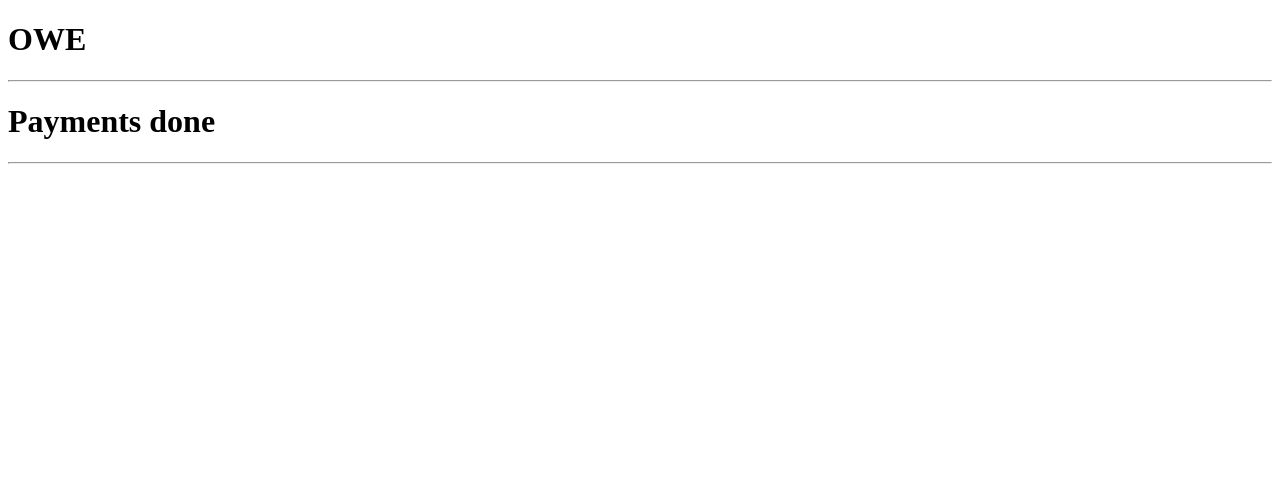
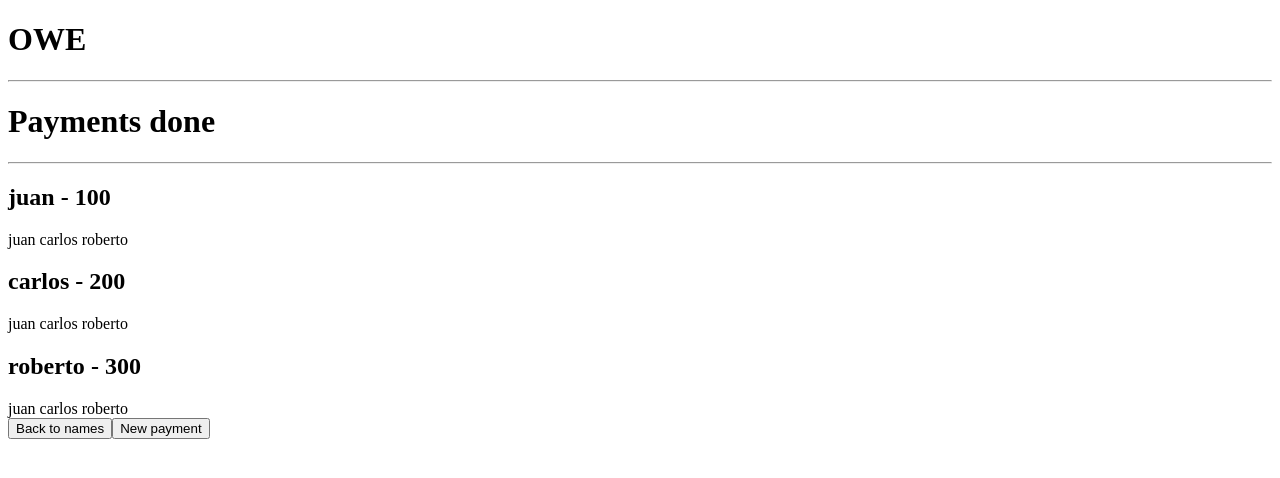
Before and after one commit to hernanfuria/owe-react-app, a React (Vite) app: page /paymentslist in a window 1280 px wide. Shown: the top 478 px of the page. Built offline with nearby package versions, Linux system fonts and the light colour scheme.

Commit message:
PaymentsList test
Test of PaymentsList showing a test list of payments.

Signed-off-by: hernanfuria <hernan.furiasse@hotmail.com>

```diff
--- /dev/null
+++ b/src/components/NewPaymentForm.jsx
@@ -0,0 +1,5 @@
+export const NewPaymentForm = () => {
+  return (
+    <div>NewPaymentForm</div>
+  )
+}
--- a/src/components/OweApp.jsx
+++ b/src/components/OweApp.jsx
@@ -2,6 +2,7 @@ import { Routes, Route, Navigate } from "react-router-dom"
 import { GlobalProvider } from "./context/GlobalProvider"
 import { NamesForm } from "./NamesForm"
 import { PaymentsList } from "./PaymentsList"
+import { NewPaymentForm } from "./NewPaymentForm"
 
 export const OweApp = () => {
     return (
@@ -13,8 +14,8 @@ export const OweApp = () => {
             <Routes>
                 <Route path="/" element={ <NamesForm /> } />
                 <Route path="/paymentslist" element={ <PaymentsList /> } />
+                <Route path="/newpayment" element={ <NewPaymentForm /> } />
                 {/*
-                <Route path="/newpayment" element={ <NewPaymentForm /> } />
                 <Route path="/balance" element={ <Balance /> } />
                 */}
                 <Route path="/*" element={ <Navigate to='/' /> } />
--- a/src/components/PaymentsList.jsx
+++ b/src/components/PaymentsList.jsx
@@ -1,11 +1,41 @@
-import React from 'react'
+import React, { useContext } from 'react'
+import { GlobalContext } from './context/GlobalContext'
 
 export const PaymentsList = () => {
+    const {payments, setNamesDefined, navigate} = useContext(GlobalContext)
+
+    const backToNames = () => {
+        setNamesDefined(false)
+        navigate('/')
+    }
+
+    const newPayment = () => {
+        navigate('/newpayment')
+    }
+
     return (
         <>
             <h1>Payments done</h1>
             <hr />
 
+            {
+                payments.map(payment => {
+                    return (
+                        <div>
+                            <h2>{payment.payer} - {payment.amount}</h2>
+                            {payment.consumers.map(consumer => {
+                                return (
+                                    <span>{consumer} </span>
+                                )
+                            })}
+                        </div>
+                    )
+                })
+            }
+
+            <button onClick={backToNames}>Back to names</button>
+            <button onClick={newPayment}>New payment</button>
+
 
         </>
     )
--- a/src/components/context/GlobalProvider.jsx
+++ b/src/components/context/GlobalProvider.jsx
@@ -9,12 +9,30 @@ import { useNavigate } from "react-router-dom"
 //     mail: 'asd@dfg.com',
 // }
 
+const testPayments = [
+    {
+        payer: 'juan',
+        amount: 100,
+        consumers: ['juan', 'carlos', 'roberto']
+    },
+    {
+        payer: 'carlos',
+        amount: 200,
+        consumers: ['juan', 'carlos', 'roberto']
+    },
+    {
+        payer: 'roberto',
+        amount: 300,
+        consumers: ['juan', 'carlos', 'roberto']
+    },
+]
+
 export const GlobalProvider = ({children}) => {
 
     // const [user, setUser] = useState()
 
     const [names, setNames] = useState([])
-    const [payments, setPayments] = useState([])
+    const [payments, setPayments] = useState(testPayments)
     const [namesDefined, setNamesDefined] = useState(false)
 
     const navigate = useNavigate()
```
